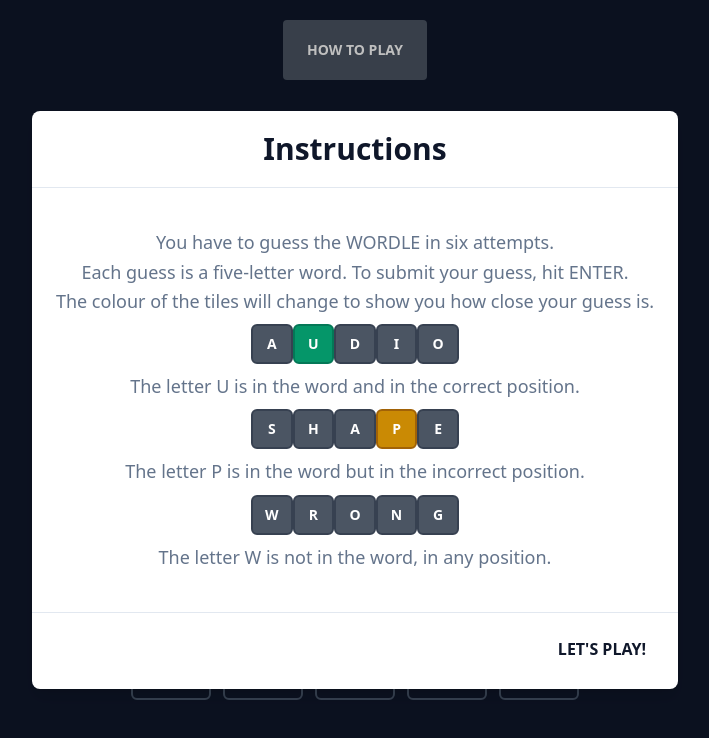
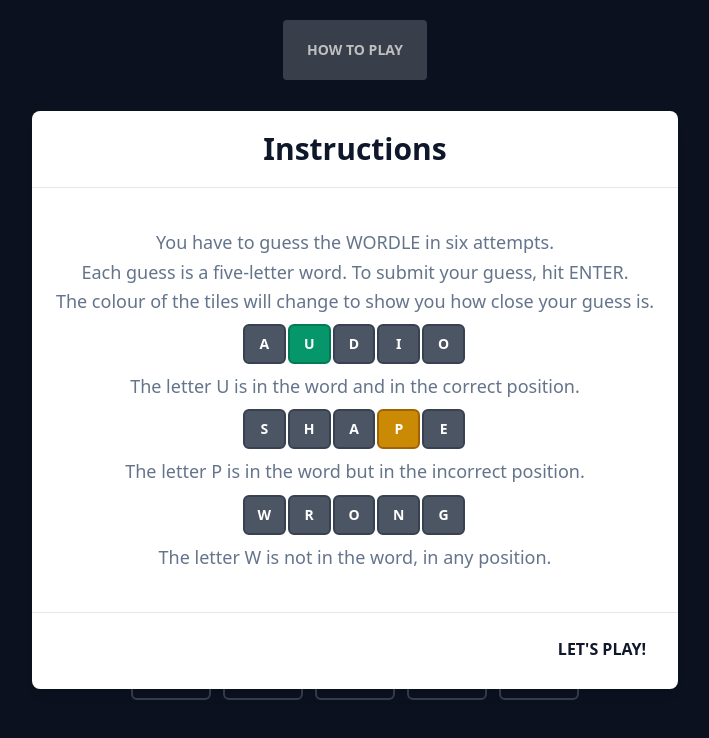
Before and after one commit to sahildmk/Wordle, a Next.js app: page / in a window 1280 px wide. Both pictures are taken after a click on the button "HOW TO PLAY". Shown: the top 738 px of the page, without its empty margins (285-994 px from the left). Built offline with nearby package versions, Linux system fonts and the light colour scheme.

Commit message:
styled examples on the instruction modal

```diff
--- a/pages/components/HowToPlayModal.tsx
+++ b/pages/components/HowToPlayModal.tsx
@@ -28,28 +28,28 @@
                     You have to guess the WORDLE in six attempts.<br/>
                     Each guess is a five-letter word. To submit your guess, hit ENTER.<br/>
                     The colour of the tiles will change to show you how close your guess is.
-                    <div className="flex m-auto py-2 w-52 h-14">
-                      <div className="flex-1 pt-2 text-white text-sm font-bold uppercase place-items-center rounded-md border-2 border-solid border-gray-700 bg-gray-600">A</div>
-                      <div className="flex-1 pt-2 text-white text-sm font-bold uppercase place-items-center rounded-md border-2 border-solid border-emerald-700 bg-emerald-600">U</div>
-                      <div className="flex-1 pt-2 text-white text-sm font-bold uppercase place-items-center rounded-md border-2 border-solid border-gray-700 bg-gray-600">D</div>
-                      <div className="flex-1 pt-2 text-white text-sm font-bold uppercase place-items-center rounded-md border-2 border-solid border-gray-700 bg-gray-600">I</div>
-                      <div className="flex-1 pt-2 text-white text-sm font-bold uppercase place-items-center rounded-md border-2 border-solid border-gray-700 bg-gray-600">O</div>
+                    <div className="flex m-auto py-2 w-56 h-14">
+                      <div className="flex-1 mr-0.5 pt-2 text-white text-sm font-bold uppercase place-items-center rounded-md border-2 border-solid border-gray-700 bg-gray-600">A</div>
+                      <div className="flex-1 mr-0.5 pt-2 text-white text-sm font-bold uppercase place-items-center rounded-md border-2 border-solid border-emerald-700 bg-emerald-600">U</div>
+                      <div className="flex-1 mr-0.5 pt-2 text-white text-sm font-bold uppercase place-items-center rounded-md border-2 border-solid border-gray-700 bg-gray-600">D</div>
+                      <div className="flex-1 mr-0.5 pt-2 text-white text-sm font-bold uppercase place-items-center rounded-md border-2 border-solid border-gray-700 bg-gray-600">I</div>
+                      <div className="flex-1 mr-0.5 pt-2 text-white text-sm font-bold uppercase place-items-center rounded-md border-2 border-solid border-gray-700 bg-gray-600">O</div>
                     </div>
                     The letter U is in the word and in the correct position.
-                    <div className="flex m-auto py-2 w-52 h-14">
-                      <div className="flex-1 pt-2 text-white text-sm font-bold uppercase place-items-center rounded-md border-2 border-solid border-gray-700 bg-gray-600">S</div>
-                      <div className="flex-1 pt-2 text-white text-sm font-bold uppercase place-items-center rounded-md border-2 border-solid border-gray-700 bg-gray-600">H</div>
-                      <div className="flex-1 pt-2 text-white text-sm font-bold uppercase place-items-center rounded-md border-2 border-solid border-gray-700 bg-gray-600">A</div>
-                      <div className="flex-1 pt-2 text-white text-sm font-bold uppercase place-items-center rounded-md border-2 border-solid border-yellow-700 bg-yellow-600">P</div>
-                      <div className="flex-1 pt-2 text-white text-sm font-bold uppercase place-items-center rounded-md border-2 border-solid border-gray-700 bg-gray-600">E</div>
+                    <div className="flex m-auto py-2 w-56 h-14">
+                      <div className="flex-1 mr-0.5 pt-2 text-white text-sm font-bold uppercase place-items-center rounded-md border-2 border-solid border-gray-700 bg-gray-600">S</div>
+                      <div className="flex-1 mr-0.5 pt-2 text-white text-sm font-bold uppercase place-items-center rounded-md border-2 border-solid border-gray-700 bg-gray-600">H</div>
+                      <div className="flex-1 mr-0.5 pt-2 text-white text-sm font-bold uppercase place-items-center rounded-md border-2 border-solid border-gray-700 bg-gray-600">A</div>
+                      <div className="flex-1 mr-0.5 pt-2 text-white text-sm font-bold uppercase place-items-center rounded-md border-2 border-solid border-yellow-700 bg-yellow-600">P</div>
+                      <div className="flex-1 mr-0.5 pt-2 text-white text-sm font-bold uppercase place-items-center rounded-md border-2 border-solid border-gray-700 bg-gray-600">E</div>
                     </div>
                     The letter P is in the word but in the incorrect position.
-                    <div className="flex m-auto py-2 w-52 h-14">
-                      <div className="flex-1 pt-2 text-white text-sm font-bold uppercase place-items-center rounded-md border-2 border-solid border-gray-700 bg-gray-600">W</div>
-                      <div className="flex-1 pt-2 text-white text-sm font-bold uppercase place-items-center rounded-md border-2 border-solid border-gray-700 bg-gray-600">R</div>
-                      <div className="flex-1 pt-2 text-white text-sm font-bold uppercase place-items-center rounded-md border-2 border-solid border-gray-700 bg-gray-600">O</div>
-                      <div className="flex-1 pt-2 text-white text-sm font-bold uppercase place-items-center rounded-md border-2 border-solid border-gray-700 bg-gray-600">N</div>
-                      <div className="flex-1 pt-2 text-white text-sm font-bold uppercase place-items-center rounded-md border-2 border-solid border-gray-700 bg-gray-600">G</div>
+                    <div className="flex m-auto py-2 w-56 h-14">
+                      <div className="flex-1 mr-0.5 pt-2 text-white text-sm font-bold uppercase place-items-center rounded-md border-2 border-solid border-gray-700 bg-gray-600">W</div>
+                      <div className="flex-1 mr-0.5 pt-2 text-white text-sm font-bold uppercase place-items-center rounded-md border-2 border-solid border-gray-700 bg-gray-600">R</div>
+                      <div className="flex-1 mr-0.5 pt-2 text-white text-sm font-bold uppercase place-items-center rounded-md border-2 border-solid border-gray-700 bg-gray-600">O</div>
+                      <div className="flex-1 mr-0.5 pt-2 text-white text-sm font-bold uppercase place-items-center rounded-md border-2 border-solid border-gray-700 bg-gray-600">N</div>
+                      <div className="flex-1 mr-0.5 pt-2 text-white text-sm font-bold uppercase place-items-center rounded-md border-2 border-solid border-gray-700 bg-gray-600">G</div>
                     </div>
                     The letter W is not in the word, in any position.
                   </p>
```
